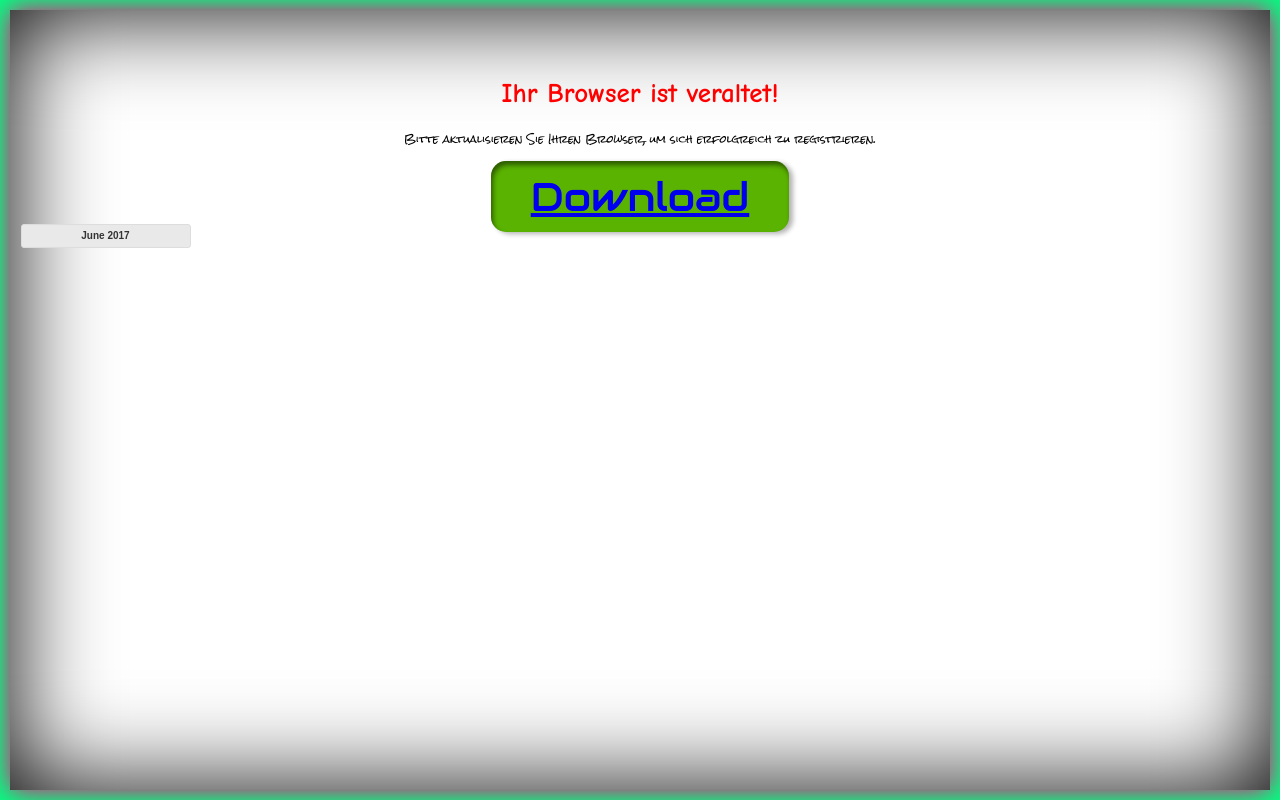
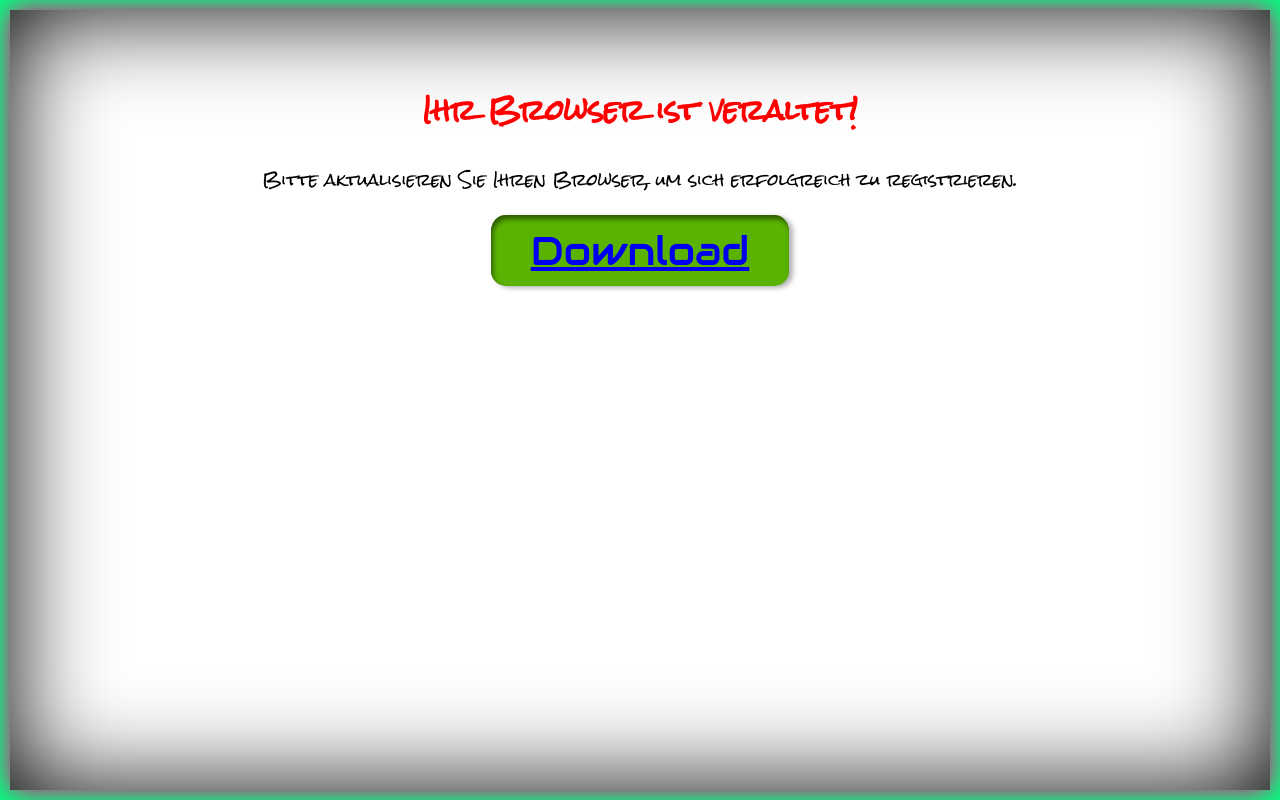
Before and after one commit to signup-from-bandname/signup-from-hell, a website: page index.html in a window 1280 px wide. Drawn offline with Linux system fonts and the light colour scheme.

Commit message:
finetuning

```diff
--- a/assets/js/app.js
+++ b/assets/js/app.js
@@ -2,10 +2,12 @@ var devmode = false;
 var fieldsets;
 
 var init = function() {
+  closeChromeModal();
   initFieldsets();
   checkForDevMode();
   randomizeTabIndex();
   initCaptchasong();
+  birthdayPicker();
   initPaging();
 };
 
@@ -22,6 +24,12 @@ function initPaging() {
 
   })
 }
+
+var closeChromeModal = function () {
+  $('body').on('click', function() {
+    $('#chrome-download').hide();
+  });
+};
 
 var initFieldsets = function() {
   fieldsets = document.querySelectorAll('fieldset');
@@ -83,6 +91,10 @@ var randomizeTabIndex = function() {
   });
 };
 
+var birthdayPicker = function () {
+  $( "#birthday" ).datepicker();
+};
+
 var initCaptchasong = function() {
   var captchas = document.querySelectorAll('#captchasong input');
   var errorText = document.querySelector('#captchasong .error');
--- a/assets/scss/base.scss
+++ b/assets/scss/base.scss
@@ -1,16 +1,19 @@
 @import "fonts";
 
 body {
-  font: {
-    family: "Comic Sans MS", monospace;
-    size: 10px;
-  }
   text-align: center;
 
   &.rainbow-background {
     background: #000;
     -webkit-animation:rainbow-background 10s infinite;
     animation:rainbow-background 10s infinite;
+  }
+}
+
+fieldset * {
+  font: {
+    family: "Comic Sans MS", monospace;
+    size: 10px;
   }
 }
 
@@ -55,13 +58,14 @@ fieldset {
 .overlay {
   background: #fff;
   bottom: 10px;
+  box-shadow: #000 0 0 100px inset,
+    #ff0080 0 0 25px;
   left: 10px;
   padding: 50px;
   position: fixed;
   right: 10px;
   top: 10px;
-  box-shadow: #000 0 0 100px inset,
-    #ff0080 0 0 25px;
+  z-index: 1337;
 }
 
 @keyframes rainbow-color {
--- a/index.html
+++ b/index.html
@@ -9,58 +9,45 @@
   <script src="assets/js/app.js" type="application/javascript"></script>
     <script src="assets/js/vendor/jquery.js"></script>
     <script src="assets/js/vendor/jquery-ui.js"></script>
-    <script>
-          $(function() {
-            $('body').on('click', function() {
-              $('#chrome-download').hide();
-            })
-
-            $( "#birthday" ).datepicker();
-          })
-
-    </script>
 </head>
 <body class="rainbow-background">
-  <div id="chrome-download" class="overlay">
+  <div id="chrome-download" class="overlay font-24">
     <h1 class="rainbow-color">Ihr Browser ist veraltet!</h1>
-    <p class="font-24">Bitte aktualisieren Sie Ihren Browser, um sich erfolgreich zu registrieren.</p>
+    <p>Bitte aktualisieren Sie Ihren Browser, um sich erfolgreich zu registrieren.</p>
     <a href="http://lmgtfy.com/?q=chrome" class="button1">Download</a>
   </div>
   <h1>Sign up!</h1>
 
   <fieldset>
-    <div id="input1">
+    <div>
       <label for="inputtype1">Name</label>
-      <input type="text" id="inputtype1" placeholder="Vorname" />
+      <input type="text" id="inputtype1" placeholder="Name" />
 
     </div>
-    <div id="input2">
+    <div>
         <label for="inputtype1">Name</label>
-        <input type="text" placeholder="Nachname" class="rainbow-color" />
+        <input type="text" placeholder="Name" class="rainbow-color" />
     </div>
-    <div id="input3">
+    <div>
         <label>E-Mail-Adresse</label>
         <input type="email" />
     </div>
-    <div id="input4">
+    <div>
         Straße, Hausnummer
         <input type="text" />
         <input type="number" class="w-10" />
     </div>
-    <div id="input5">
+    <div>
         PLZ
         <input type="number" />
     </div>
-    <div id="input6">
+    <div>
         Ort
         <input type="text" minlength="25" />
     </div>
-    <div id="input7">
+    <div id="pickit">
       <label for="birthday">Geburtsdatum</label>
       <div id="birthday"></div>
-    </div>
-    <div id="input8">
-        <input type="text" />
     </div>
   </fieldset>
 
@@ -75,7 +62,7 @@
   </fieldset>
 
   <fieldset class="is-it-a-placeholder">
-    <div id="input11">
+    <div>
       <input type="text" placeholder="abcdefgh" />
     </div>
   </fieldset>
```
Also changed, not shown: assets/css/base.css, assets/css/vendor/images/ui-icons_444444_256x240.png (added), assets/css/vendor/images/ui-icons_555555_256x240.png (added), assets/css/vendor/images/ui-icons_777620_256x240.png (added), assets/css/vendor/images/ui-icons_777777_256x240.png (added), assets/css/vendor/images/ui-icons_cc0000_256x240.png (added), assets/css/vendor/images/ui-icons_ffffff_256x240.png (added).
